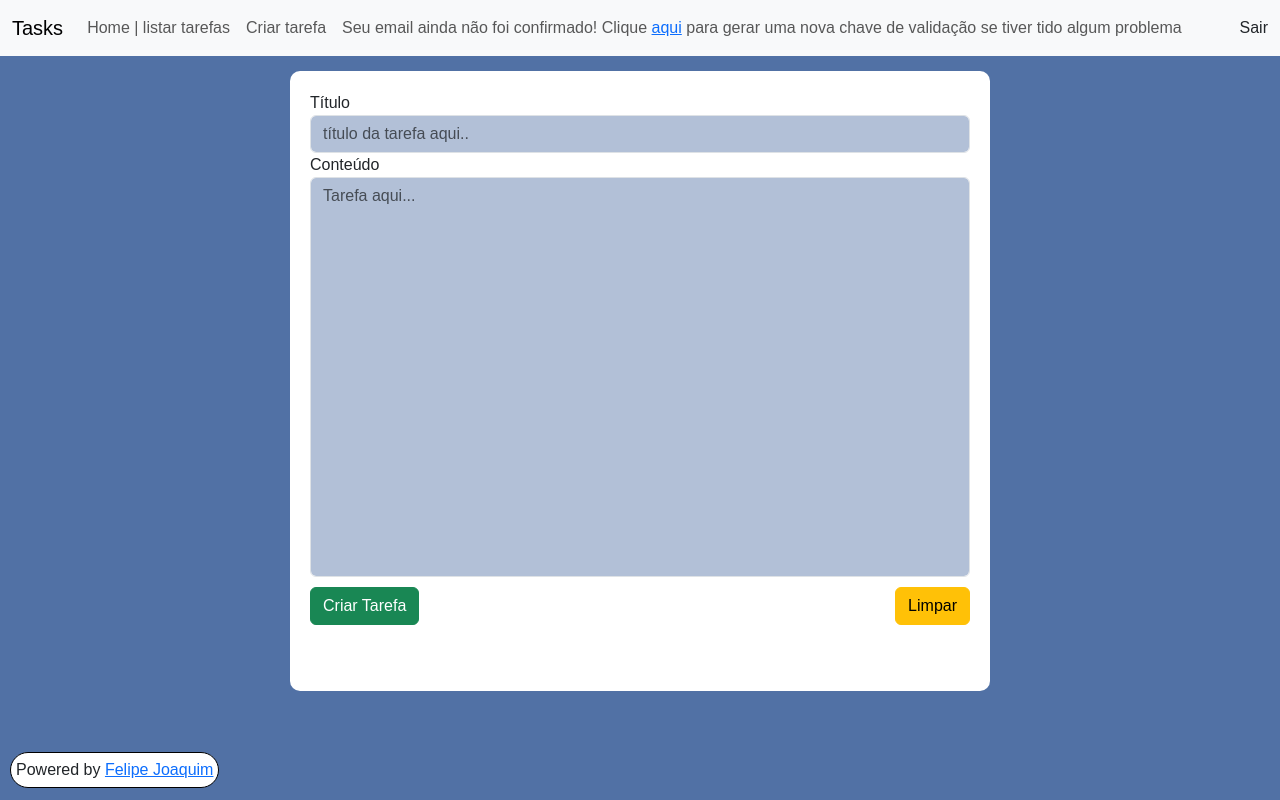
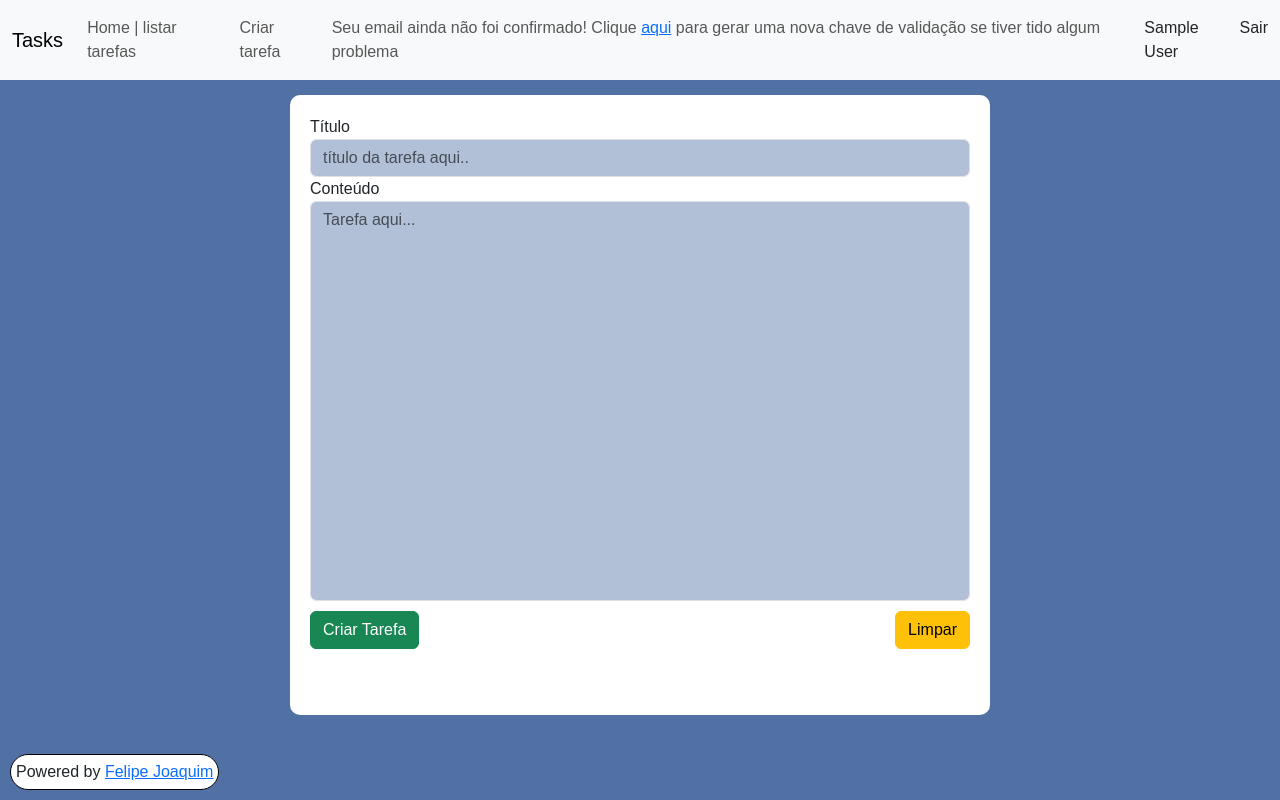
Before and after one commit to felipe-fjs/todo-project, a Flask app: template app/templates/tasks/create.html in a window 1280 px wide. Run offline with Flask 3, Linux system fonts and the light colour scheme; the template is opened without the code that fills it: values that come from a table or form of the project are taken from there, others are empty; the visitor is signed in with stand-in values (Sample User, id 1); data comes from the database, SQL or seed files in the repository; some libraries are stand-ins or nearby versions.

Commit message:
Update base.html

```diff
--- a/app/templates/tasks/base.html
+++ b/app/templates/tasks/base.html
@@ -12,7 +12,7 @@
   <style>
     span#powered {
       position: absolute;
-      top: 94%;
+      bottom: 10px;
       left: 10px;
 
       padding: 5px;
@@ -49,6 +49,7 @@
           {% endif %}
         </ul>
         <span class="d-flex">
+          <span class="me-2">{{ current_user.name }}</span>
           <a class="nav-link" href="{{ url_for('entry.logout') }}">Sair</a>
         </span>
       </div>
```
